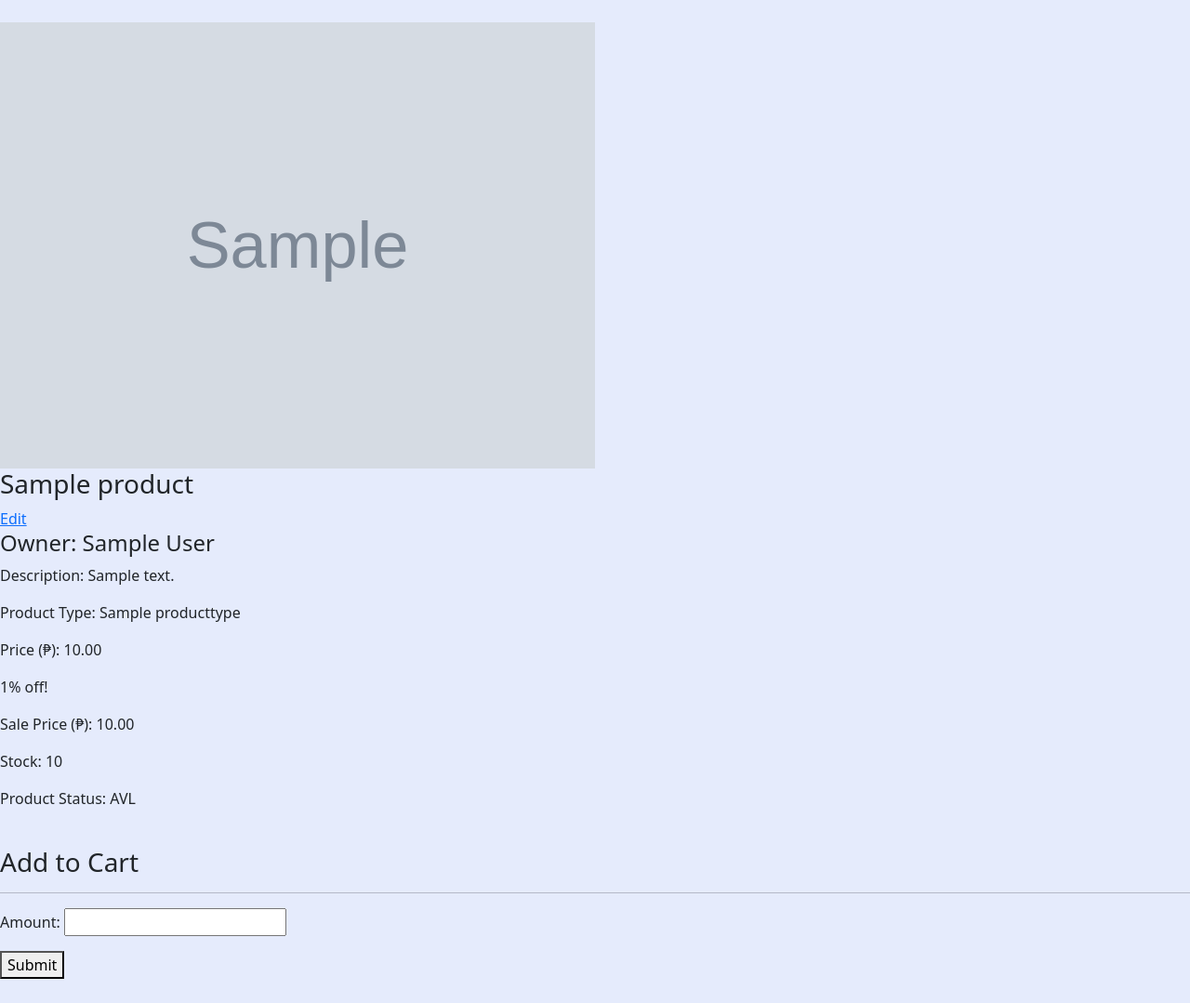
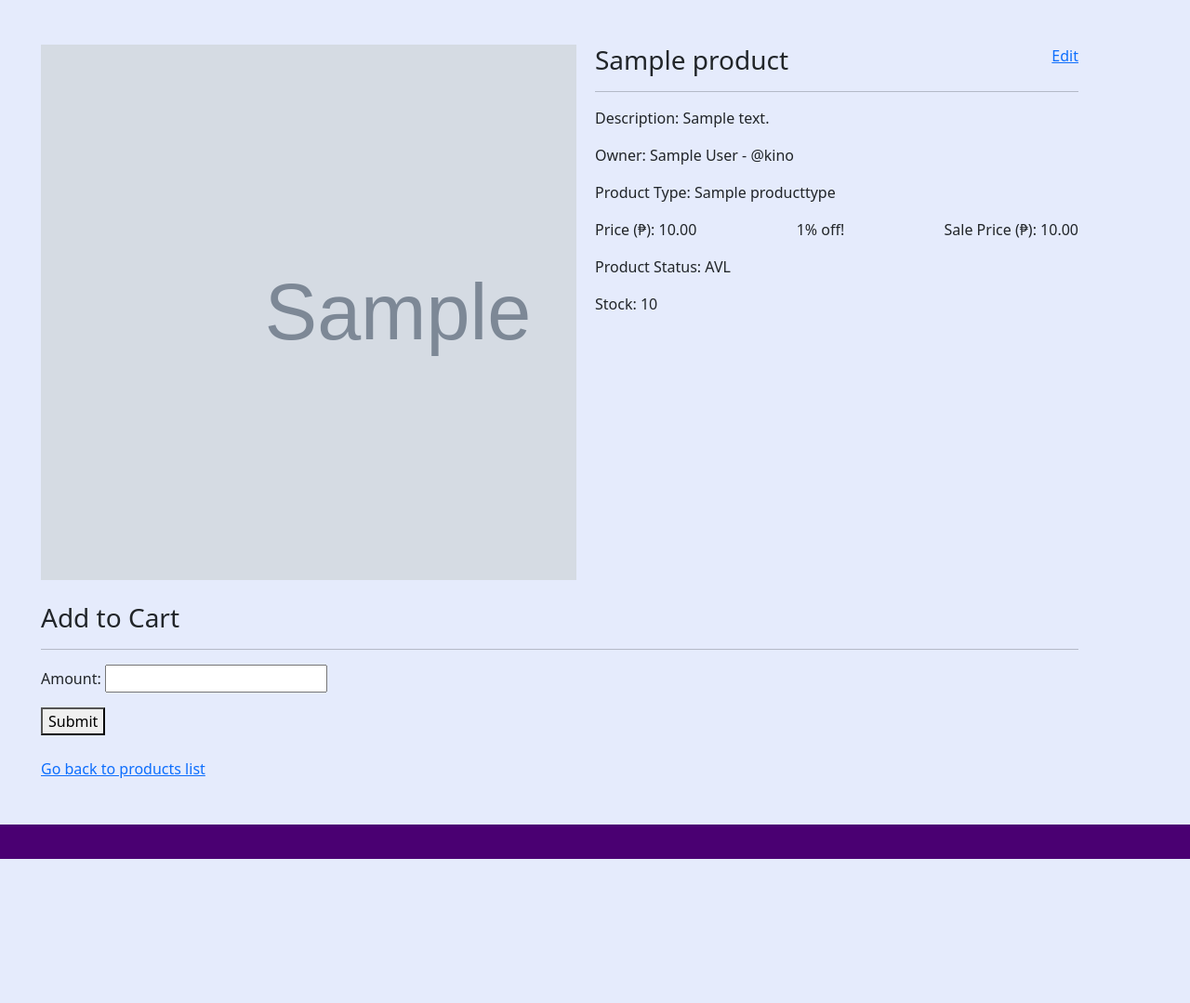
Before and after one commit to madyoung914/hobbysite-ED-1, a Django app: page /merchstore/item/1 in a window 1280 px wide. Shown: the part 76-1155 px from the top of the page at 93% size. After the commit the page ends 1000 px from the top, so only its background shows below. Run offline with Django 5.2, Linux system fonts and the light colour scheme; data comes from the database, SQL or seed files in the repository; tables that the repository leaves empty hold one stand-in row (values such as "Sample post"); grey boxes marked "Sample" are stand-in pictures; parts of the project's set-up code (start-up, migrations or seed data) failed here and were passed over.

Commit message:
formatted and styled merchstore a bit

```diff
--- a/hobbysite/merchstore/templates/merchstore/merch_detail.html
+++ b/hobbysite/merchstore/templates/merchstore/merch_detail.html
@@ -5,17 +5,23 @@
 {% block title %}{{ object.name }}{% endblock %}
 {% block content %}
 
-    <br>
+    <div class="container app-content">
+        <div style="display: flex; align-items: flex-start; gap: 20px;">
         {% if object.merch_image %}
-        <img src="{{ object.merch_image.url }}" alt="{{ object.merch_image.url }}" style="width: 50%; object-position: left">
+            <img src="{{ object.merch_image.url }}" alt="{{ object.merch_image.url }}" style="width: 45vw; height: 45vw; object-fit: cover; object-position: left;">
         {% endif %}
 
+            <div style="width: 100%;">
+                <div style="display: flex; justify-content: space-between;">
+                    <h3 style="margin: 0;">{{ object.name }}</h3>
+                    <a href="{% url 'merchstore:merch-edit' pk=object.pk %}">Edit</a>
+                </div>
+                <hr>
+                <p>Description: {{ object.description }}</p>
+                <p>Owner: {{ object.owner }} - @{{ object.owner.user.username }}</p>
+                <p>Product Type: {{ object.producttype }}</p>
 
-    <h3>{{ object.name }}</h3>
-    <a href="{% url 'merchstore:merch-edit' pk=object.pk %}">Edit</a>
-    <h4>Owner: {{ object.owner }}</h4>
-    <p>Description: {{ object.description }}</p>
-    <p>Product Type: {{ object.producttype }}</p>
+                <div style="display: flex; justify-content: space-between;">
                     <p>Price (₱): {{ object.price }}</p>
 
                     {% if object.sale_percent %}
@@ -23,9 +29,12 @@
                         <p>Sale Price (₱): {{ object.sale_price }}</p>
                 {% endif %}
 
+                </div>
+                <p>Product Status: {{ object.status }}</p>
+                <p>Stock: {{ object.stock }}</p>
+            </div>
+        </div>
 
-    <p>Stock: {{object.stock }}</p>
-    <p>Product Status: {{ object.status }}</p>
 
         <br>
 
@@ -41,5 +50,5 @@
         <br>
 
         <a href="{% url 'merchstore:merchstore-list' %}">Go back to products list</a>
-
+    </div>
 {% endblock %}
--- a/hobbysite/merchstore/templates/merchstore/merch_edit.html
+++ b/hobbysite/merchstore/templates/merchstore/merch_edit.html
@@ -3,6 +3,7 @@
 {% block title %}Editing{% endblock %}
 {% block content %}
 
+<div class="container app-content">
     <h3>Edit my product</h3>
     <hr>
     <form method = "POST" enctype="multipart/form-data">
@@ -11,5 +12,8 @@
         <button type="submit" data-show-if="object.stock != 0">Submit</button>
     </form>
 
+    <br>
     <a href="{% url 'merchstore:merchstore-item' pk=object.pk %}">Go back to my product</a>
+</div>
+
 {% endblock %}
--- a/hobbysite/merchstore/templates/merchstore/transaction.html
+++ b/hobbysite/merchstore/templates/merchstore/transaction.html
@@ -3,6 +3,7 @@
 {% block title %}Transactions{% endblock %}
 {% block content %}
 
+<div class="container app-content">
     <h2>My Transactions</h2>
     <br>
 
@@ -19,5 +20,6 @@
     {% endfor %}
 
     <a href="{% url 'merchstore:merchstore-list' %}">Go back to products list</a>
+</div>
 
 {% endblock %}
```
Also changed, not shown: hobbysite/merchstore/templates/merchstore/cart.html (+9 -5 lines), hobbysite/merchstore/templates/merchstore/merch_add.html (+7 -2 lines), hobbysite/merchstore/templates/merchstore/merch_list.html (+10 -6 lines), hobbysite/main_interface/templates/main_interface/homepage.html (line endings or trailing spaces). Lines whose indentation alone changed are shown as unchanged.
